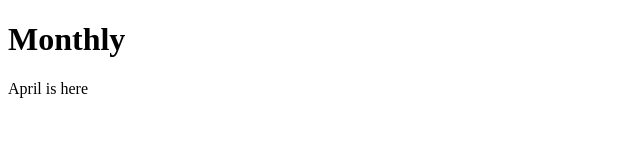
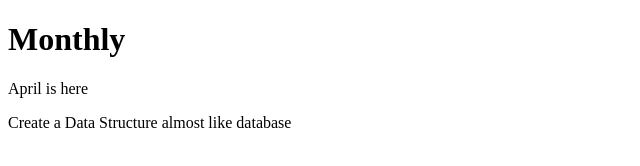
Before and after one commit to raylu15742cs/DataStructureAlgorithms, a plain HTML site: page index.html in a window 1280 px wide. Shown: the whole page, without its empty margins (0-640 px from the left). Drawn offline with Linux system fonts and the light colour scheme.

Commit message:
update DSA

```diff
--- a/index.html
+++ b/index.html
@@ -9,6 +9,6 @@
 <body>
     <h1>Monthly</h1>
     <p> April is here</p>
-
+    <p> Create a Data Structure almost like database</p>
 </body>
 </html>
```
